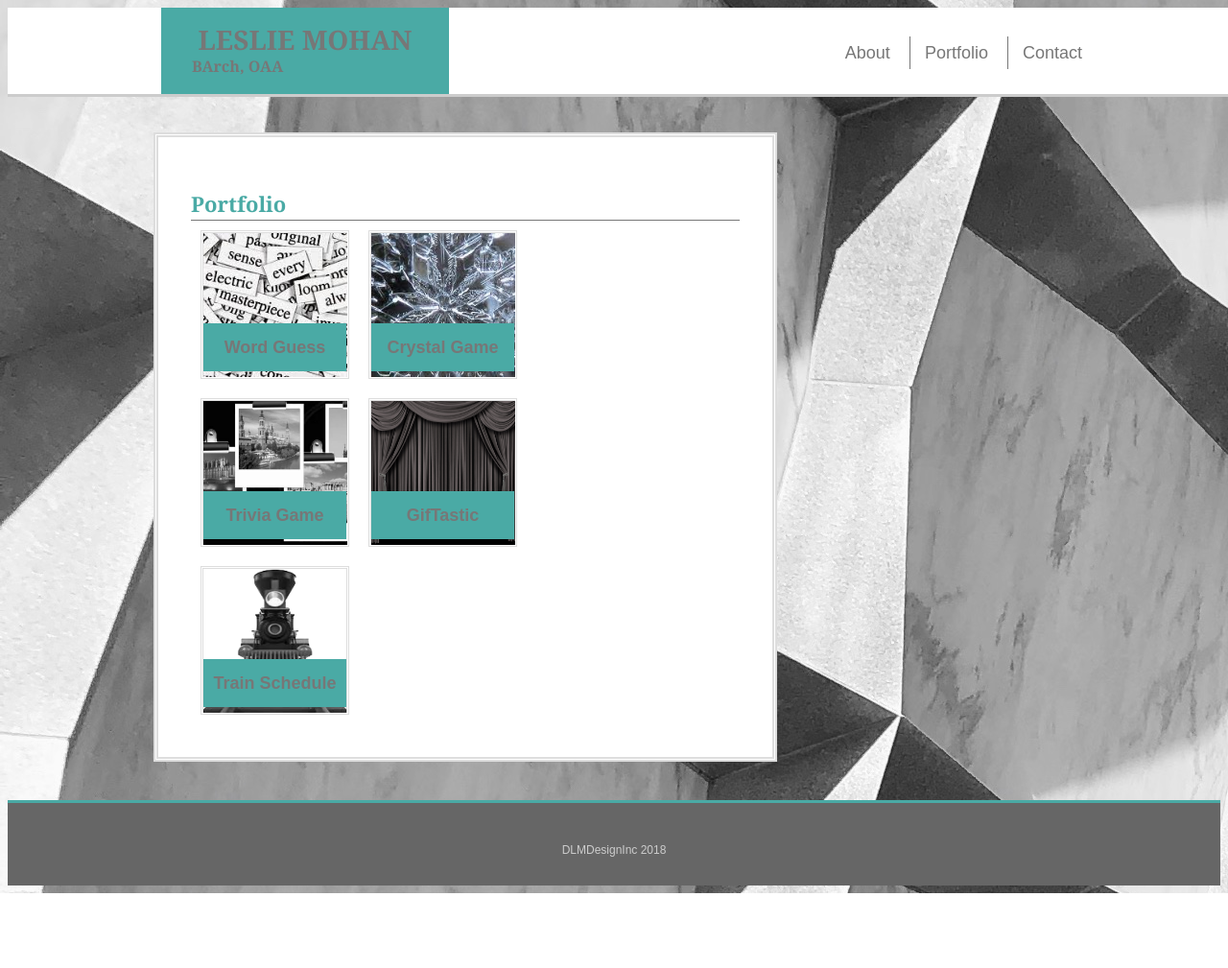
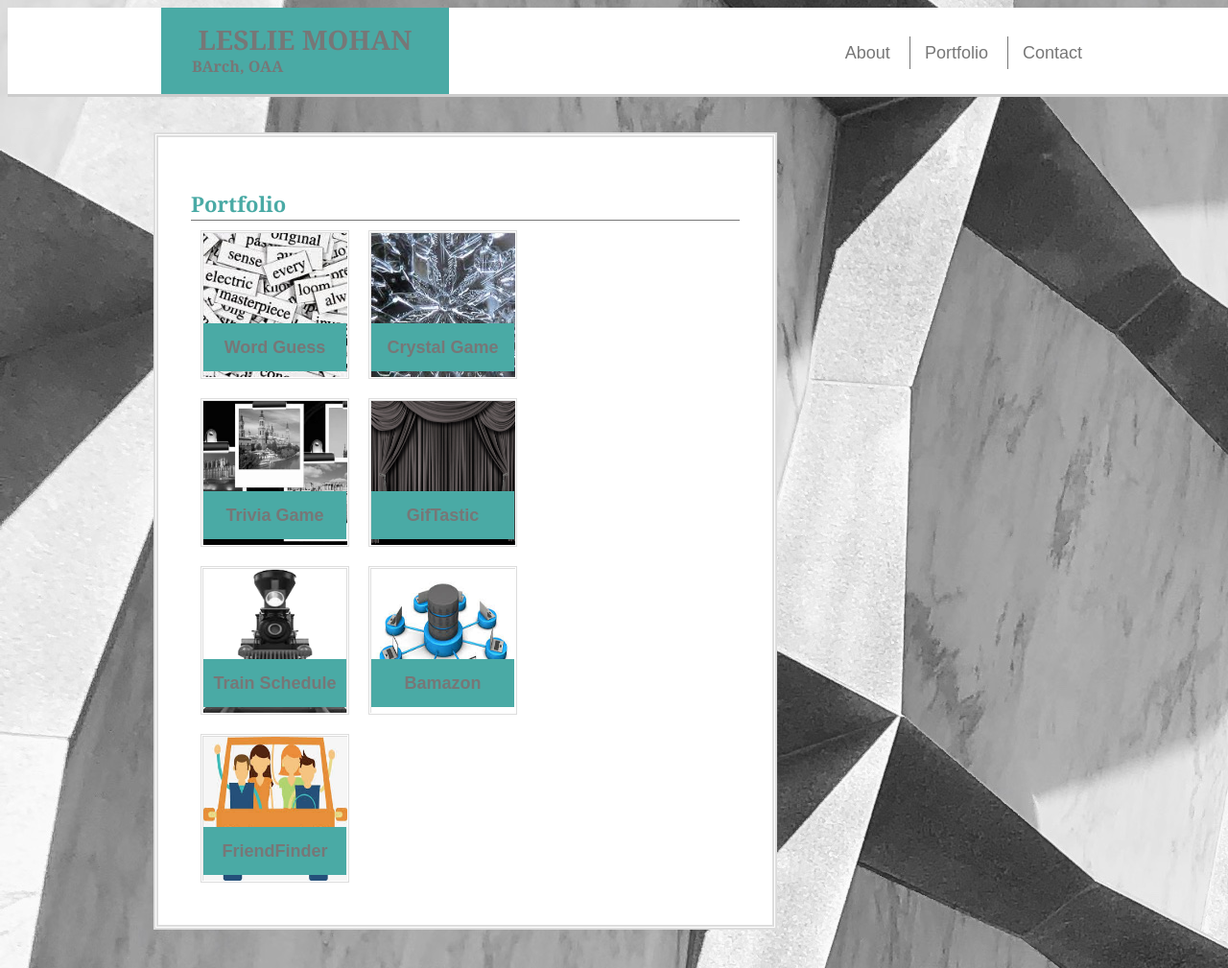
Before and after one commit to LeslieMohan/Responsive-Portfolio, a plain HTML site: page portfolio.html in a window 1280 px wide. Shown: the top 1009 px of the page at 96% size. Before the commit the page ends 931 px from the top, so only its background shows below. Drawn offline with Linux system fonts and the light colour scheme.

Commit message:
adding additional projects

```diff
--- a/css/style.css
+++ b/css/style.css
@@ -194,6 +194,14 @@ footer {
     width: 150px;
     height: 150px;
 }
+#F {
+    width: 150px;
+    height: 150px;
+}
+#G {
+    width: 150px;
+    height: 150px;
+}
 form {
     left:50px;
 }
--- a/portfolio.html
+++ b/portfolio.html
@@ -47,6 +47,14 @@
                         <a class="titles" href="https://lesliemohan.github.io/trainSchedule/">
                         <h4>Train Schedule</h4></a>
                     </div>
+                    <div class="floating-box"><img id="F" src="images/bamazon.jpg" alt="bamazon">
+                        <a class="titles" href="https://lesliemohan.github.io/bamazon/">
+                        <h4>Bamazon</h4></a>
+                    </div>
+                    <div class="floating-box"><img id="G" src="images/friendsInCar.jpg" alt="FriendFinder">
+                        <a class="titles" href="https://lesliemohan.github.io/FriendFinder/">
+                        <h4>FriendFinder</h4></a>
+                    </div>
                 </div>
         </section>
     </div>
```
Also changed, not shown: images/bamazon.jpg (added), images/friendsInCar.jpg (added).
